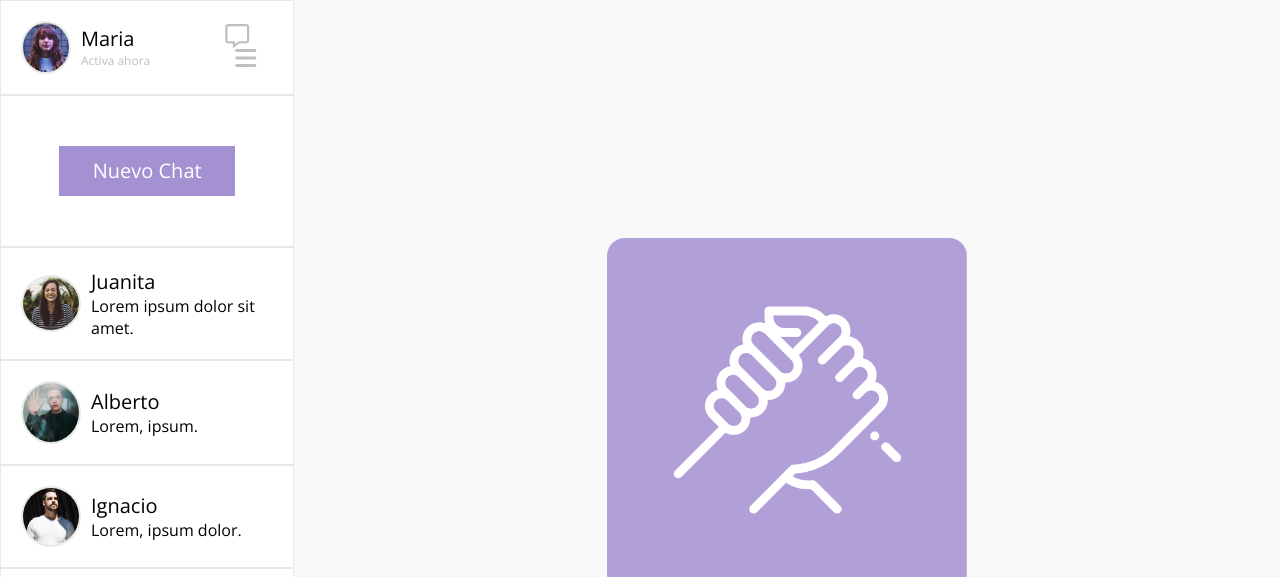
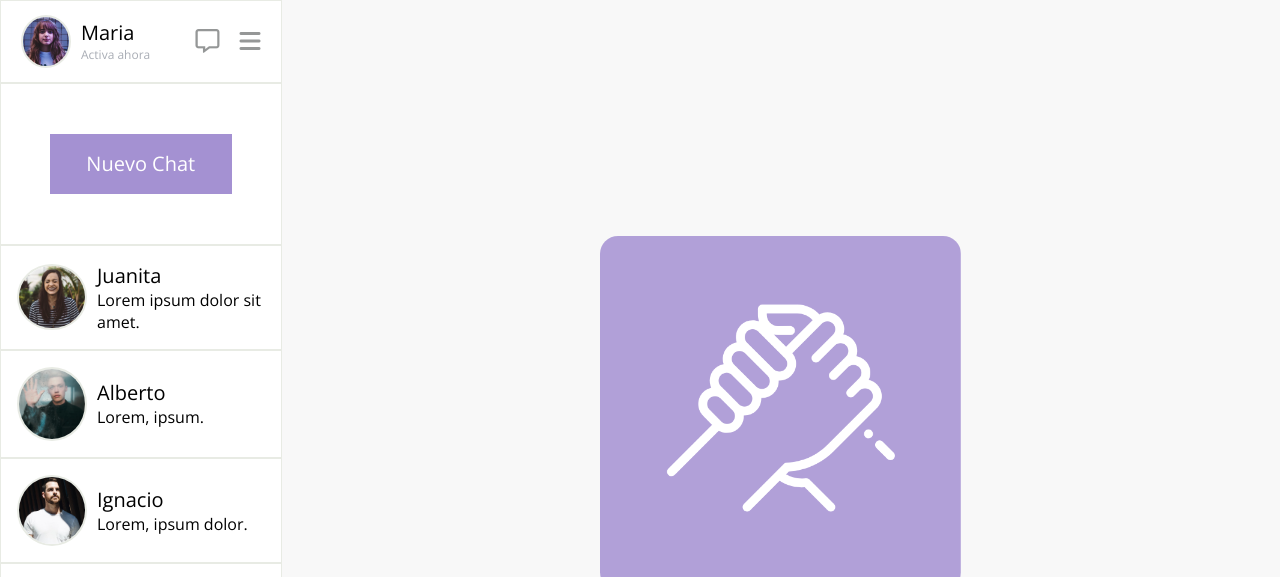
Before and after one commit to Ivan270/ContactMeSpa---Flexbox, a plain HTML site: page index.html in a window 1280 px wide. Shown: the top 577 px of the page. Drawn offline with nearby package versions, Linux system fonts and the light colour scheme.

Commit message:
Correcciones de estilo

```diff
--- a/assets/css/style.css
+++ b/assets/css/style.css
@@ -11,7 +11,7 @@
 
 /* BARRA IZQUIERDA - CHATS */
 #chat {
-    flex-basis: 23%;
+    flex-basis: 22%;
     display: flex;
     flex-direction: column;
 }
@@ -19,7 +19,7 @@
 /* PRIMERA FILA - MARIA */
 #maria-profile {
     border: 1px solid #E8EBE4;
-    padding: 20px;
+    padding: 14px 20px;
     display: flex;
     justify-content: space-between;
     align-items: center;
@@ -28,7 +28,6 @@
 #maria-pic {
     border: 2px solid #E8EBE4;
     width: 50px;
-    height: auto;
     margin-right: 10px;
     border-radius: 50%;
     object-fit: contain;
@@ -46,16 +45,19 @@
 
 .maria-profile-text p {
     font-size: 12px;
-    color: #BEC1BB;
+    color: #A9ADB5;
 }
 
 .logos {
-    flex-basis: 20%;
-    color: #BEC1BB;
+    flex-basis: 30%;
+    color: #959797;
+    display: flex;
+    justify-content: end;
+
 }
 
 .logos :last-child {
-    margin-left: 10px;
+    margin-left: 20px;
 }
 
 /* 2A FILA - BOTÓN NUEVO CHAT */
@@ -72,13 +74,13 @@
     background-color: #A491D2;
     color: white;
     font-size: 20px;
-    height: 50px;
-    width: 60%;
+    height: 60px;
+    width: 65%;
 }
 
 /* 3A A 10A FILA - FILAS DE CONTACTOS */
 .chat-contact {
-    padding: 20px;
+    padding: 16px;
     border: 1px solid #E8EBE4;
     flex-basis: 10%;
     display: flex;
@@ -87,8 +89,7 @@
 }
 
 .chat-contact img {
-    width: 60px;
-    height: auto;
+    width: 70px;
     border: 2px solid #E8EBE4;
     border-radius: 50%;
     object-fit: contain;
@@ -105,9 +106,10 @@
     font-weight: 400;
 }
 
+/* BARRA DERECHA FONDO-MANO */
 #fondo {
     background-color: #F8F8F8;
-    flex-basis: 77%;
+    flex-basis: 78%;
     display: flex;
     flex-direction: column;
     justify-content: center;
@@ -121,7 +123,6 @@
 
 #img-manos img {
     width: 60%;
-    height: auto;
     border-radius: 5%;
 }
 
```
